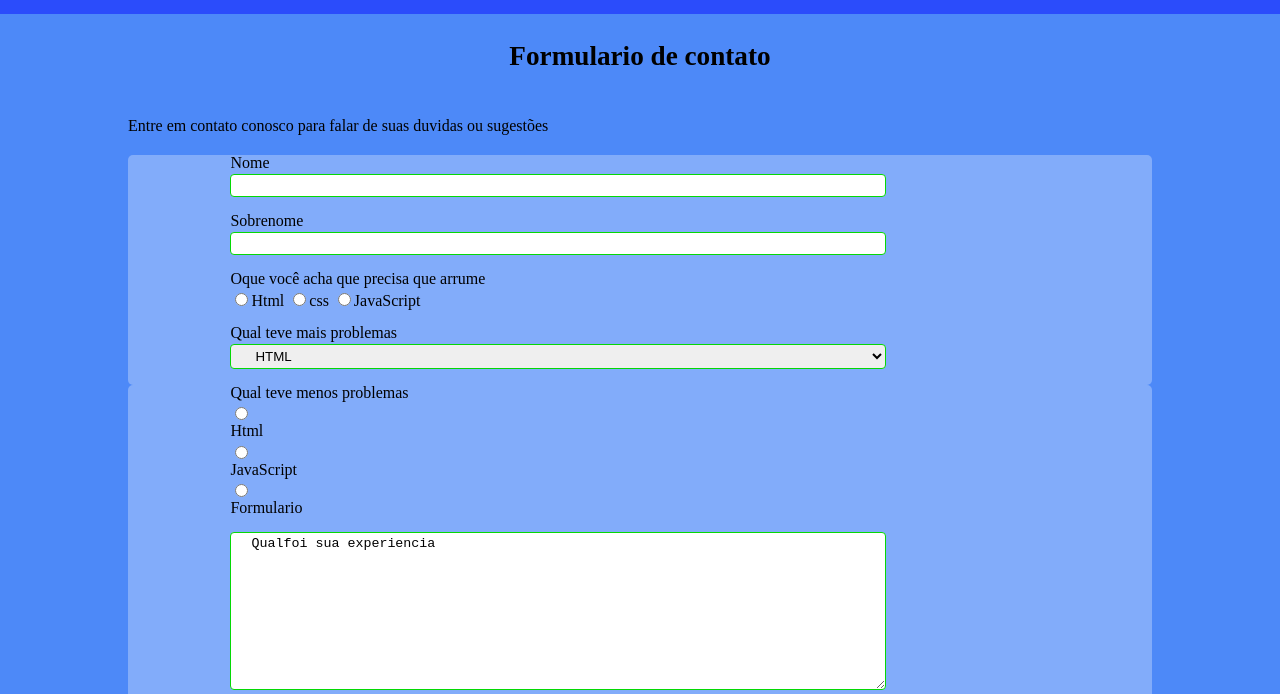
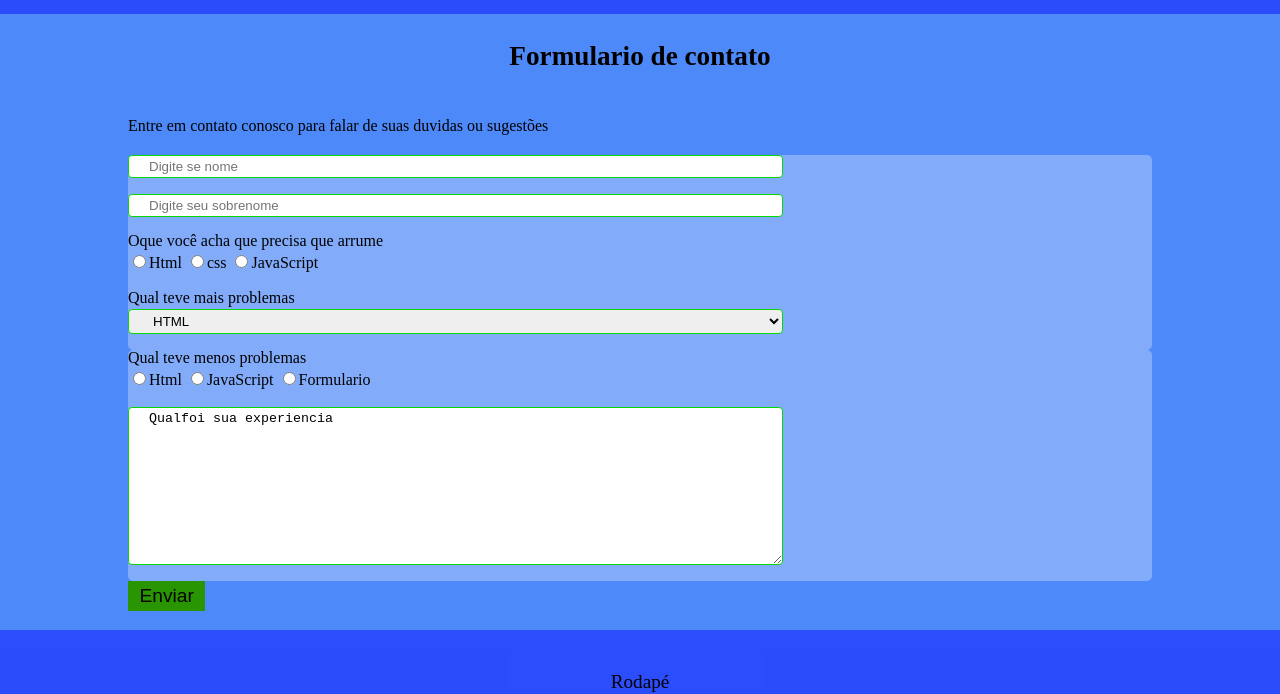
Before and after one commit to Thiagoproj/sitecompleto, a plain HTML site: page contato.html in a window 1280 px wide. Shown: the part 112-806 px from the top of the page. Drawn offline with Linux system fonts and the light colour scheme.

Commit message:
Arrumando Formulario

```diff
--- a/contato.html
+++ b/contato.html
@@ -27,12 +27,10 @@
               <form >
                   <fieldset clas="grupo">
                      <div class="Campo">
-                       <label for="nome" >Nome</label>
-                       <input type="text" name="nome" id="nome" required>
+                      <input type="text" placeholder="Digite se nome" required>
                     </div>
                     <div class="Campo">
-                      <label for="sobrenome">Sobrenome</label>
-                      <input type="text" name="sobrenome" id="sobrenome" required>
+                      <input type="text" placeholder="Digite seu sobrenome">
                     </div>
                      <div class="Campo">
                         <label >Oque você acha que precisa que arrume</label>
@@ -41,7 +39,7 @@
                             <input type="radio" name="dev" volue="Css">css
                             <input type="radio" name="dev" volue="Java">JavaScript
                          </label>
-                     </div>
+                      </div>
                      <div class="Campo">
                         <label >Qual teve mais problemas</label>
                         <select id="problemas">
@@ -54,12 +52,11 @@
                   <fieldset clas="grupo">
                      <div class="Campo">
                         <label >Qual teve menos problemas</label>
-                        <input type="radio" id="menos1" nome="menos1" volue="Html">
-                        <label >Html</label>
-                        <input type="radio" id="menos2" nome="menos2" volue="JavaScript">
-                        <label >JavaScript</label>
-                        <input type="radio" id="menos3" nome="menos3" volue="Html">
-                        <label >Formulario</label>
+                        <label >
+                           <input type="radio" name="dev" volue="Html">Html
+                           <input type="radio" name="dev" volue="Css">JavaScript
+                           <input type="radio" name="dev" volue="Java">Formulario
+                        </label>
                      </div>
                      <div class="Campo">
                         <textarea name="area" id="area" cols="30" rows="10">Qualfoi sua experiencia </textarea>
--- a/css/mystyle.css
+++ b/css/mystyle.css
@@ -181,7 +181,7 @@ fieldset{
     display: block;
 }
 
-fieldset.grupo .Campo {
+fieldset.grupo, .Campo {
       float: left;
       margin-right: 1em;
 }
@@ -192,7 +192,9 @@ fieldset.grupo .Campo {
     display: block;
 }
 
-.Campo select option{
+
+
+.Campo select option, .Campo input[type="radio"]{
     padding-right: 1em;
 }
 
```
